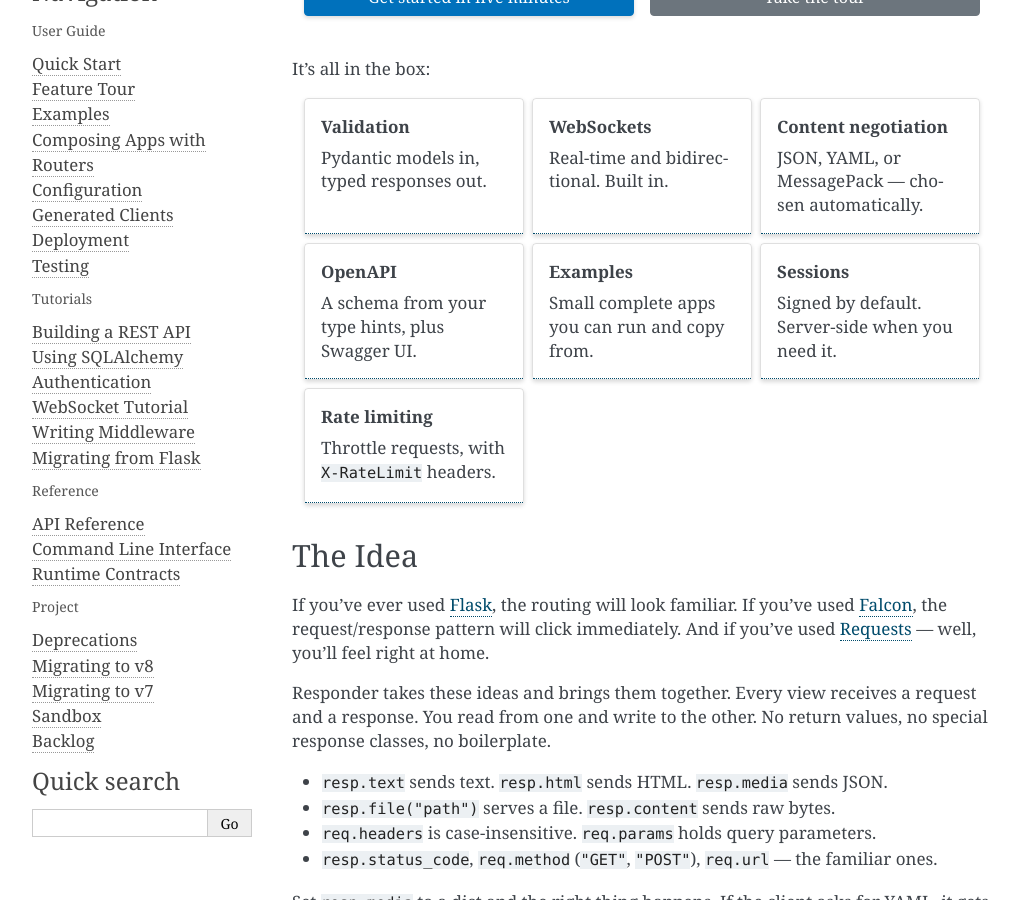
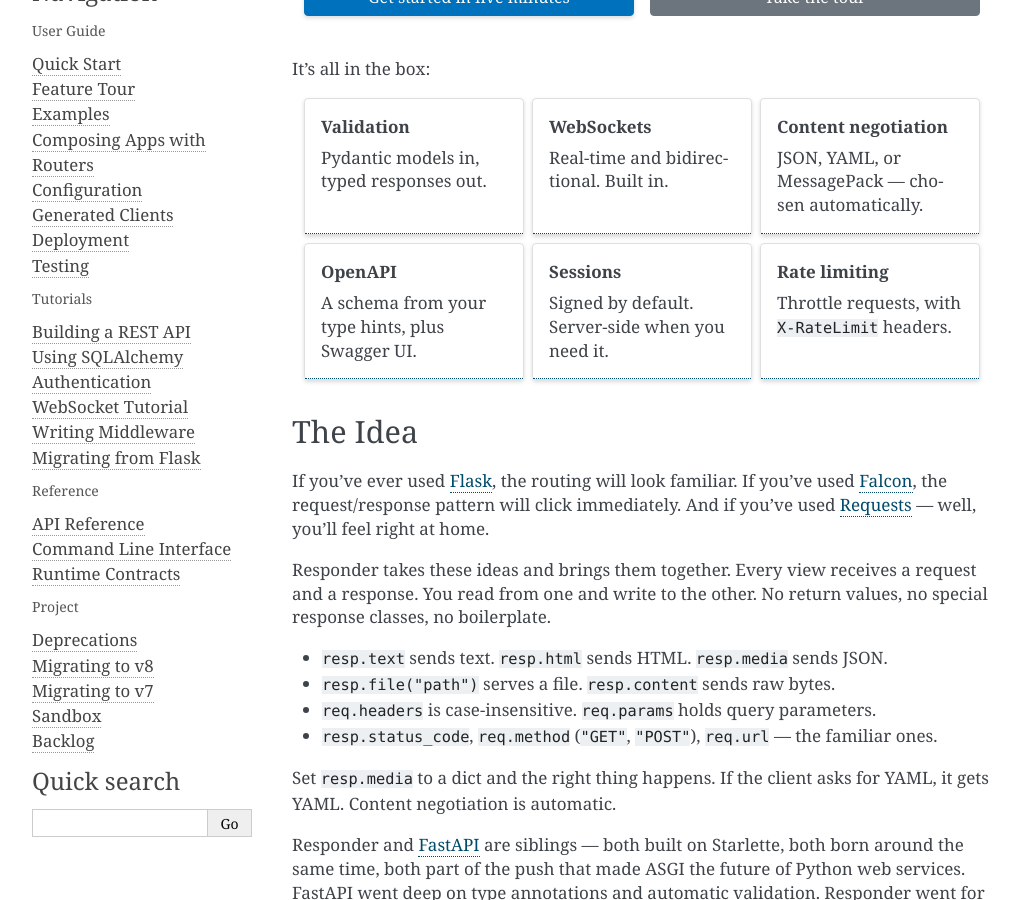
Before and after one commit to kennethreitz/responder, a Sphinx documentation site: the page built from docs/source/index.rst, in a window 1280 px wide and 900 px high, scrolled down 546 px. Shown: the whole window, without its empty margins (118-1137 px from the left). Built offline with Sphinx 7.4.7, drawn with Linux system fonts in a browser that asks for light colours.

Commit message:
Keep docs landing feature grid to six cards

```diff
--- a/docs/source/index.rst
+++ b/docs/source/index.rst
@@ -73,12 +73,6 @@ It's all in the box:
       :link-type: ref
 
       A schema from your type hints, plus Swagger UI.
-
-   .. grid-item-card:: Examples
-      :link: examples
-      :link-type: doc
-
-      Small complete apps you can run and copy from.
 
    .. grid-item-card:: Sessions
       :link: guide-config-sessions
```
